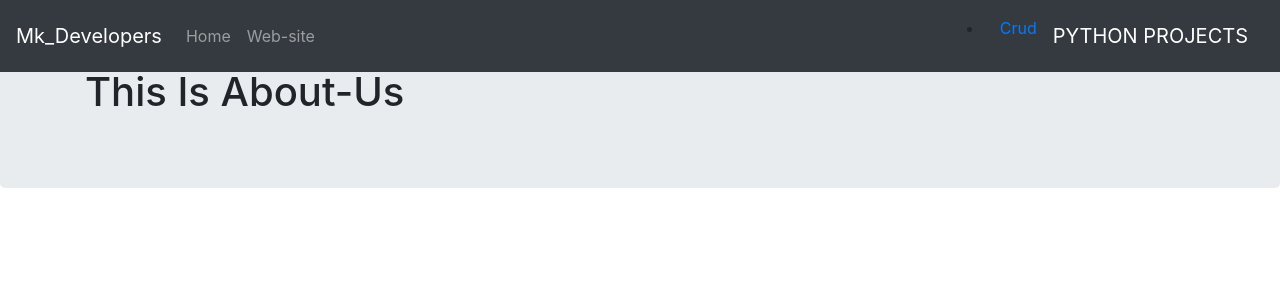
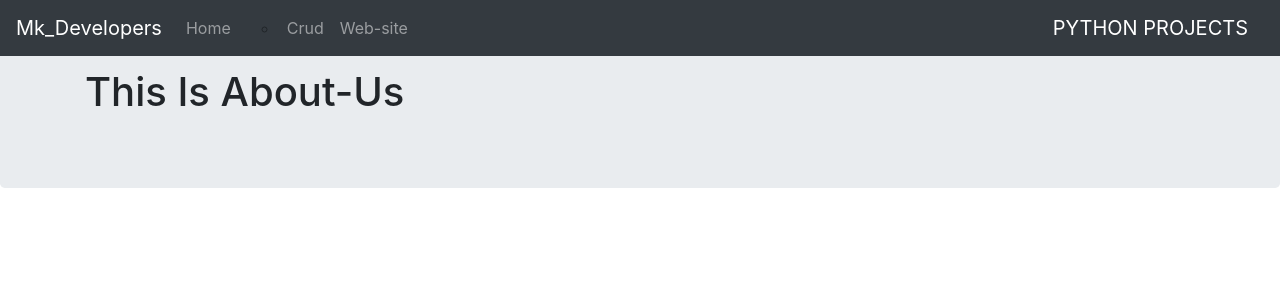
Before and after one commit to MayurKasture/Crud_Website_Using_Django, a Django app: page /about/ in a window 1280 px wide. Shown: the top 300 px of the page. Run offline with Django 3.2, Linux system fonts and the light colour scheme; some libraries are stand-ins or nearby versions.

Commit message:
Added or Edit some files

```diff
--- a/templates/base.html
+++ b/templates/base.html
@@ -21,14 +21,15 @@
 
             <ul class="navbar-nav mr-auto">
                 <li class="nav-item"><a class="nav-link" href="/">Home</a></li>
+                <ul><li> <span class="nav-item"><a class="nav-link" href="/crud/">Crud</a></span> </li></ul>
 <!--                from chi line ahe ithe jasyachi tashi pest kara-->
                 <li class="nav-item"><a class="nav-link" href="https://www.youtube.com/watch?v=OPc_oMgjhpM">Web-site</a></li>
             </ul>
 
-            <form action="/crud" method="post">
-                <ul><li> <span class="nav-item"><a class="nav-link" href="/crud/">Crud</a></span> </li></ul>
-<!--                    <span class="nav-item"><a class="nav-link" href="/crud/">Crud</a></span>-->
-            </form>
+<!--            <form action="/crud" method="post">-->
+<!--                <ul><li> <span class="nav-item"><a class="nav-link" href="/crud/">Crud</a></span> </li></ul>-->
+<!--&lt;!&ndash;                    <span class="nav-item"><a class="nav-link" href="/crud/">Crud</a></span>&ndash;&gt;-->
+<!--            </form>-->
 
             <form class="form-inline my-2 my-lg-0">
                 <a class="navbar-brand">PYTHON PROJECTS</a>
```
